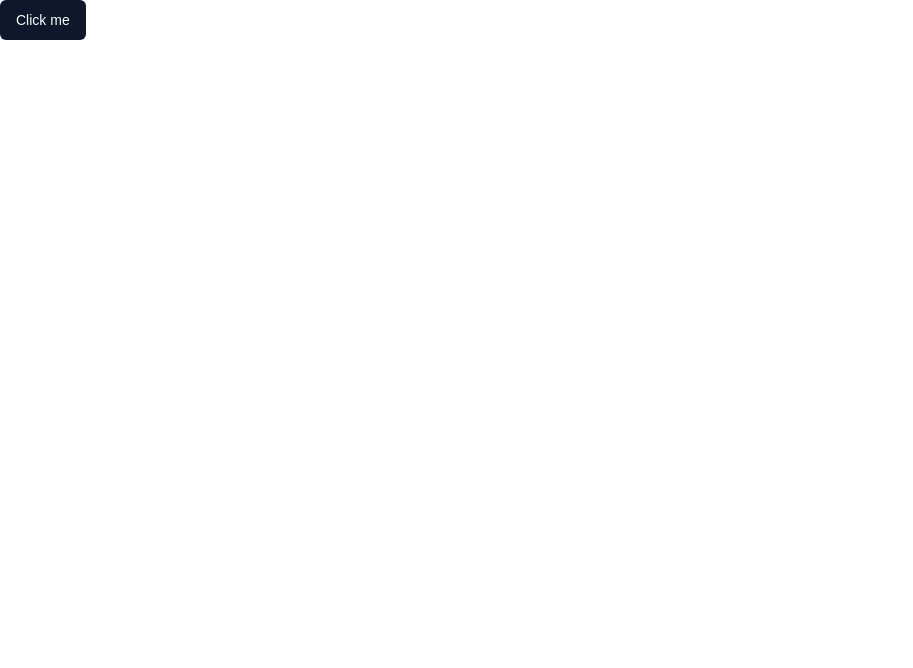
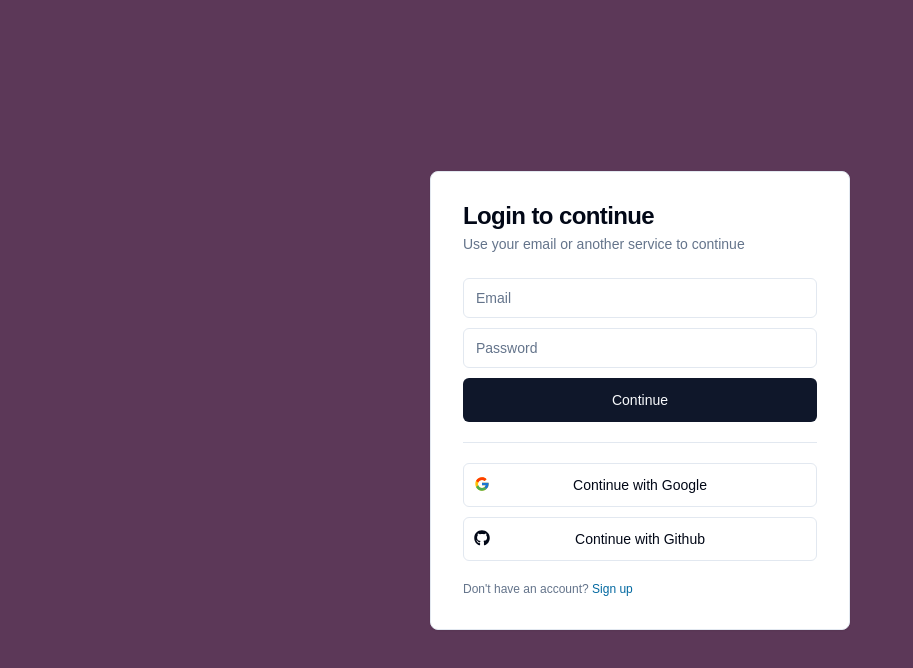
Before and after one commit to hrithin220900/slack-clone, a Next.js app: page / in a window 1280 px wide. Shown: the top 668 px of the page, without its empty margins (0-913 px from the left). Built offline with nearby package versions, Linux system fonts and the light colour scheme.

Commit message:
feat: setup authentication ui

```diff
--- a/package.json
+++ b/package.json
@@ -9,6 +9,7 @@
     "lint": "next lint"
   },
   "dependencies": {
+    "@radix-ui/react-separator": "^1.1.0",
     "@radix-ui/react-slot": "^1.1.0",
     "class-variance-authority": "^0.7.1",
     "clsx": "^2.1.1",
@@ -16,6 +17,7 @@
     "next": "14.2.20",
     "react": "^18",
     "react-dom": "^18",
+    "react-icons": "^5.4.0",
     "tailwind-merge": "^2.5.5",
     "tailwindcss-animate": "^1.0.7"
   },
--- a/src/app/globals.css
+++ b/src/app/globals.css
@@ -1,6 +1,12 @@
 @tailwind base;
 @tailwind components;
 @tailwind utilities;
+
+html,
+body,
+:root {
+  height: 100%;
+}
 
 body {
   font-family: Arial, Helvetica, sans-serif;
--- a/src/app/page.tsx
+++ b/src/app/page.tsx
@@ -1,5 +1,5 @@
-import { Button } from "@/components/ui/button";
+import { AuthScreen } from "@/features/auth/components/auth-screen";
 
 export default function Home() {
-  return <Button>Click me</Button>;
+  return <AuthScreen />;
 }
--- /dev/null
+++ b/src/components/ui/card.tsx
@@ -0,0 +1,79 @@
+import * as React from "react"
+
+import { cn } from "@/lib/utils"
+
+const Card = React.forwardRef<
+  HTMLDivElement,
+  React.HTMLAttributes<HTMLDivElement>
+>(({ className, ...props }, ref) => (
+  <div
+    ref={ref}
+    className={cn(
+      "rounded-lg border bg-card text-card-foreground shadow-sm",
+      className
+    )}
+    {...props}
+  />
+))
+Card.displayName = "Card"
+
+const CardHeader = React.forwardRef<
+  HTMLDivElement,
+  React.HTMLAttributes<HTMLDivElement>
+>(({ className, ...props }, ref) => (
+  <div
+    ref={ref}
+    className={cn("flex flex-col space-y-1.5 p-6", className)}
+    {...props}
+  />
+))
+CardHeader.displayName = "CardHeader"
+
+const CardTitle = React.forwardRef<
+  HTMLDivElement,
+  React.HTMLAttributes<HTMLDivElement>
+>(({ className, ...props }, ref) => (
+  <div
+    ref={ref}
+    className={cn(
+      "text-2xl font-semibold leading-none tracking-tight",
+      className
+    )}
+    {...props}
+  />
+))
+CardTitle.displayName = "CardTitle"
+
+const CardDescription = React.forwardRef<
+  HTMLDivElement,
+  React.HTMLAttributes<HTMLDivElement>
+>(({ className, ...props }, ref) => (
+  <div
+    ref={ref}
+    className={cn("text-sm text-muted-foreground", className)}
+    {...props}
+  />
+))
+CardDescription.displayName = "CardDescription"
+
+const CardContent = React.forwardRef<
+  HTMLDivElement,
+  React.HTMLAttributes<HTMLDivElement>
+>(({ className, ...props }, ref) => (
+  <div ref={ref} className={cn("p-6 pt-0", className)} {...props} />
+))
+CardContent.displayName = "CardContent"
+
+const CardFooter = React.forwardRef<
+  HTMLDivElement,
+  React.HTMLAttributes<HTMLDivElement>
+>(({ className, ...props }, ref) => (
+  <div
+    ref={ref}
+    className={cn("flex items-center p-6 pt-0", className)}
+    {...props}
+  />
+))
+CardFooter.displayName = "CardFooter"
+
+export { Card, CardHeader, CardFooter, CardTitle, CardDescription, CardContent }
--- /dev/null
+++ b/src/components/ui/input.tsx
@@ -0,0 +1,22 @@
+import * as React from "react"
+
+import { cn } from "@/lib/utils"
+
+const Input = React.forwardRef<HTMLInputElement, React.ComponentProps<"input">>(
+  ({ className, type, ...props }, ref) => {
+    return (
+      <input
+        type={type}
+        className={cn(
+          "flex h-10 w-full rounded-md border border-input bg-background px-3 py-2 text-base ring-offset-background file:border-0 file:bg-transparent file:text-sm file:font-medium file:text-foreground placeholder:text-muted-foreground focus-visible:outline-none focus-visible:ring-2 focus-visible:ring-ring focus-visible:ring-offset-2 disabled:cursor-not-allowed disabled:opacity-50 md:text-sm",
+          className
+        )}
+        ref={ref}
+        {...props}
+      />
+    )
+  }
+)
+Input.displayName = "Input"
+
+export { Input }
--- /dev/null
+++ b/src/components/ui/separator.tsx
@@ -0,0 +1,31 @@
+"use client"
+
+import * as React from "react"
+import * as SeparatorPrimitive from "@radix-ui/react-separator"
+
+import { cn } from "@/lib/utils"
+
+const Separator = React.forwardRef<
+  React.ElementRef<typeof SeparatorPrimitive.Root>,
+  React.ComponentPropsWithoutRef<typeof SeparatorPrimitive.Root>
+>(
+  (
+    { className, orientation = "horizontal", decorative = true, ...props },
+    ref
+  ) => (
+    <SeparatorPrimitive.Root
+      ref={ref}
+      decorative={decorative}
+      orientation={orientation}
+      className={cn(
+        "shrink-0 bg-border",
+        orientation === "horizontal" ? "h-[1px] w-full" : "h-full w-[1px]",
+        className
+      )}
+      {...props}
+    />
+  )
+)
+Separator.displayName = SeparatorPrimitive.Root.displayName
+
+export { Separator }
--- /dev/null
+++ b/src/features/auth/components/auth-screen.tsx
@@ -0,0 +1,22 @@
+"use client";
+
+import { useState } from "react";
+import { SignInFlow } from "../types";
+import { SignInCard } from "./sign-in-card";
+import { SignUpCard } from "./sign-up-card ";
+
+export const AuthScreen = () => {
+  const [state, setState] = useState<SignInFlow>("signIn");
+
+  return (
+    <div className="h-full flex items-center justify-center bg-[#5C3858]">
+      <div className="md:h-auto md:w-[420px]">
+        {state === "signIn" ? (
+          <SignInCard setState={setState} />
+        ) : (
+          <SignUpCard setState={setState} />
+        )}
+      </div>
+    </div>
+  );
+};
--- /dev/null
+++ b/src/features/auth/components/sign-in-card.tsx
@@ -0,0 +1,94 @@
+import { FcGoogle } from "react-icons/fc";
+
+import { Button } from "@/components/ui/button";
+import {
+  Card,
+  CardContent,
+  CardDescription,
+  CardHeader,
+  CardTitle,
+} from "@/components/ui/card";
+import { Input } from "@/components/ui/input";
+import { Separator } from "@/components/ui/separator";
+import { FaGithub } from "react-icons/fa";
+import { SignInFlow } from "../types";
+import { useState } from "react";
+
+interface SignInCardProps {
+  setState: (state: SignInFlow) => void;
+}
+
+export const SignInCard = ({ setState }: SignInCardProps) => {
+  const [email, setEmail] = useState("");
+  const [password, setPassword] = useState("");
+
+  return (
+    <Card className="w-full h-full p-8">
+      <CardHeader className="px-0 pt-0">
+        <CardTitle>Login to continue</CardTitle>
+        <CardDescription>
+          Use your email or another service to continue
+        </CardDescription>
+      </CardHeader>
+      <CardContent className="space-y-5 px-0 pb-0">
+        <form className="space-y-2.5">
+          <Input
+            disabled={false}
+            value={email}
+            onChange={(e) => {
+              setEmail(e.target.value);
+            }}
+            placeholder="Email"
+            type="email"
+            required
+          />
+          <Input
+            disabled={false}
+            value={password}
+            onChange={(e) => {
+              setPassword(e.target.value);
+            }}
+            placeholder="Password"
+            type="password"
+            required
+          />
+          <Button type="submit" className="w-full" size="lg" disabled={false}>
+            Continue
+          </Button>
+        </form>
+        <Separator />
+        <div className="flex flex-col gap-y-2.5">
+          <Button
+            disabled={false}
+            onClick={() => {}}
+            variant="outline"
+            size="lg"
+            className="w-full relative"
+          >
+            <FcGoogle className="size-5 absolute top-3 left-2.5" />
+            Continue with Google
+          </Button>
+          <Button
+            disabled={false}
+            onClick={() => {}}
+            variant="outline"
+            size="lg"
+            className="w-full relative"
+          >
+            <FaGithub className="size-5 absolute top-3 left-2.5" />
+            Continue with Github
+          </Button>
+        </div>
+        <p className="text-xs text-muted-foreground">
+          Don&apos;t have an account?{" "}
+          <span
+            onClick={() => setState("signUp")}
+            className="text-sky-700 hover:underline cursor-pointer"
+          >
+            Sign up
+          </span>
+        </p>
+      </CardContent>
+    </Card>
+  );
+};
--- /dev/null
+++ b/src/features/auth/components/sign-up-card .tsx
@@ -0,0 +1,105 @@
+import { FcGoogle } from "react-icons/fc";
+
+import { Button } from "@/components/ui/button";
+import {
+  Card,
+  CardContent,
+  CardDescription,
+  CardHeader,
+  CardTitle,
+} from "@/components/ui/card";
+import { Input } from "@/components/ui/input";
+import { Separator } from "@/components/ui/separator";
+import { FaGithub } from "react-icons/fa";
+import { SignInFlow } from "../types";
+import { useState } from "react";
+
+interface SignUpCardProps {
+  setState: (state: SignInFlow) => void;
+}
+
+export const SignUpCard = ({ setState }: SignUpCardProps) => {
+  const [email, setEmail] = useState("");
+  const [password, setPassword] = useState("");
+  const [confirmPassword, setConfirmPassword] = useState("");
+
+  return (
+    <Card className="w-full h-full p-8">
+      <CardHeader className="px-0 pt-0">
+        <CardTitle>Sign up to continue</CardTitle>
+        <CardDescription>
+          Use your email or another service to continue
+        </CardDescription>
+      </CardHeader>
+      <CardContent className="space-y-5 px-0 pb-0">
+        <form className="space-y-2.5">
+          <Input
+            disabled={false}
+            value={email}
+            onChange={(e) => {
+              setEmail(e.target.value);
+            }}
+            placeholder="Email"
+            type="email"
+            required
+          />
+          <Input
+            disabled={false}
+            value={password}
+            onChange={(e) => {
+              setPassword(e.target.value);
+            }}
+            placeholder="Password"
+            type="password"
+            required
+          />
+          <Input
+            disabled={false}
+            value={confirmPassword}
+            onChange={(e) => {
+              setConfirmPassword(e.target.value);
+            }}
+            placeholder="Confirm Password"
+            type="password"
+            required
+          />
+          <Button type="submit" className="w-full" size="lg" disabled={false}>
+            Continue
+          </Button>
+        </form>
+        <Separator />
+        <div className="flex flex-col gap-y-2.5">
+          <Button
+            disabled={false}
+            onClick={() => {}}
+            variant="outline"
+            size="lg"
+            className="w-full relative"
+          >
+            <FcGoogle className="size-5 absolute top-3 left-2.5" />
+            Continue with Google
+          </Button>
+          <Button
+            disabled={false}
+            onClick={() => {}}
+            variant="outline"
+            size="lg"
+            className="w-full relative"
+          >
+            <FaGithub className="size-5 absolute top-3 left-2.5" />
+            Continue with Github
+          </Button>
+        </div>
+        <p className="text-xs text-muted-foreground">
+          Already have an account?{" "}
+          <span
+            onClick={() => setState("signIn")}
+            className="text-sky-700 hover:underline cursor-pointer"
+          >
+            Sign in
+          </span>
+        </p>
+      </CardContent>
+    </Card>
+  );
+};
--- /dev/null
+++ b/src/features/auth/types.ts
@@ -0,0 +1 @@
+export type SignInFlow = "signIn" | "signUp";
```
Also changed, not shown: 1 other file (tests, documents, lock files or other folders).
